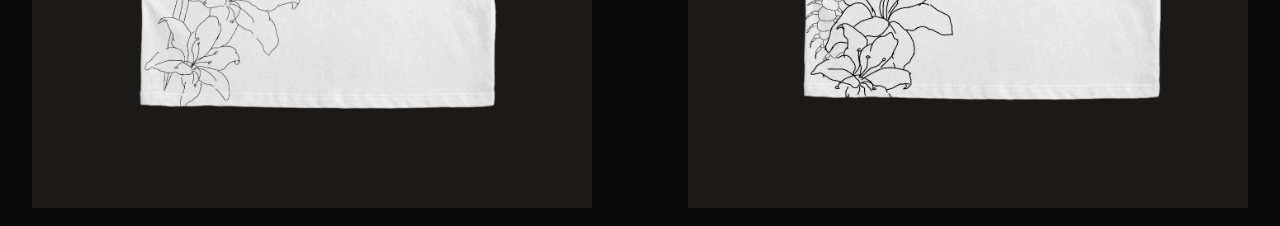
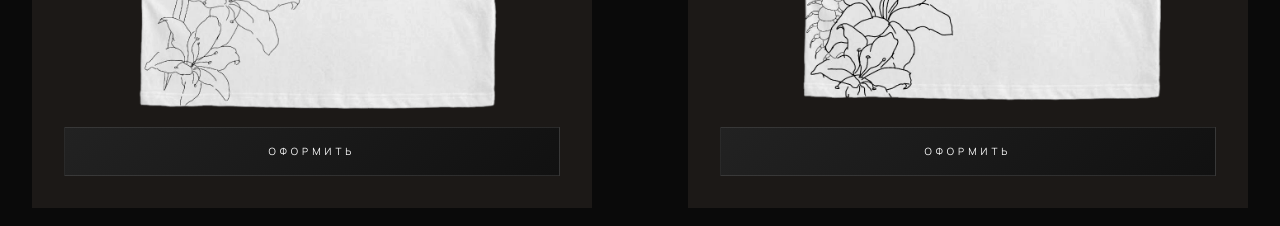
Before and after one commit to beerluvvv/ssslove, a plain HTML site: page index.html in a window 1280 px wide. Shown: the part 1620-1846 px from the top of the page. Drawn offline with nearby package versions, Linux system fonts and the light colour scheme.

Commit message:
Add files via upload

```diff
--- a/index.html
+++ b/index.html
@@ -164,8 +164,8 @@
 <div class="group">
 <div class="relative aspect-[4/5] mb-8 overflow-hidden bg-stone-900">
 <img alt="The Essential White" class="w-full h-full object-contain p-4 sculptural-image" src="лево.png"/>
-<div class="absolute bottom-8 left-8 right-8 translate-y-4 opacity-0 group-hover:translate-y-0 group-hover:opacity-100 transition-all duration-500">
-<a href="#checkout" class="metallic-cta w-full py-4 text-white text-[10px] tracking-[0.4em] uppercase inline-block text-center">ОФОРМИТЬ</a>
+<div class="absolute bottom-8 left-8 right-8 translate-y-4 opacity-0 group-hover:translate-y-0 group-hover:opacity-100 transition-all duration-500 md:opacity-100 md:translate-y-0">
+<a href="#checkout" class="metallic-cta w-full py-4 text-white text-[10px] tracking-[0.4em] uppercase inline-block text-center hidden md:block">ОФОРМИТЬ</a>
 </div>
 </div>
 <div class="flex justify-between items-start">
@@ -182,8 +182,8 @@
 <div class="group">
 <div class="relative aspect-[4/5] mb-8 overflow-hidden bg-stone-900">
 <img alt="The Midnight Ribbed" class="w-full h-full object-contain p-4 sculptural-image" src="право.png"/>
-<div class="absolute bottom-8 left-8 right-8 translate-y-4 opacity-0 group-hover:translate-y-0 group-hover:opacity-100 transition-all duration-500">
-<a href="#checkout" class="metallic-cta w-full py-4 text-white text-[10px] tracking-[0.4em] uppercase inline-block text-center">ОФОРМИТЬ</a>
+<div class="absolute bottom-8 left-8 right-8 translate-y-4 opacity-0 group-hover:translate-y-0 group-hover:opacity-100 transition-all duration-500 md:opacity-100 md:translate-y-0">
+<a href="#checkout" class="metallic-cta w-full py-4 text-white text-[10px] tracking-[0.4em] uppercase inline-block text-center hidden md:block">ОФОРМИТЬ</a>
 </div>
 </div>
 <div class="flex justify-between items-start">
```
